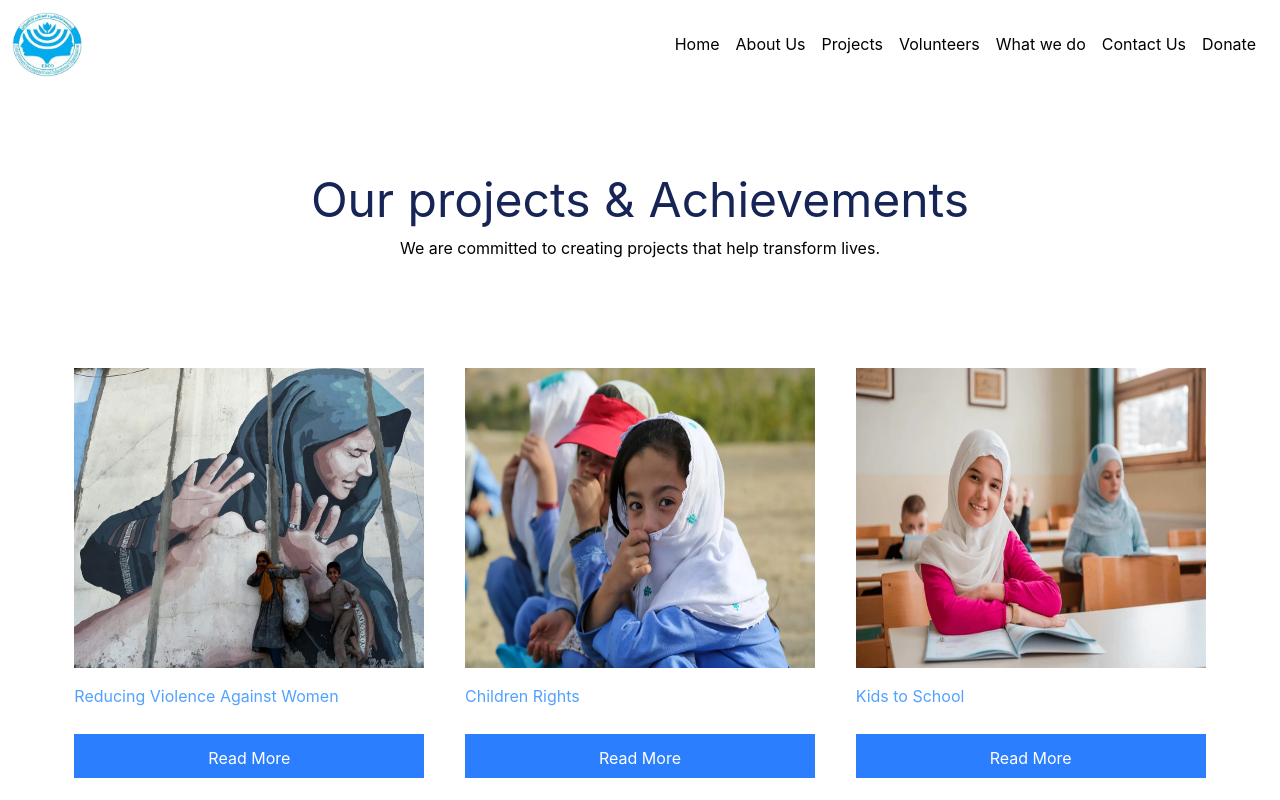
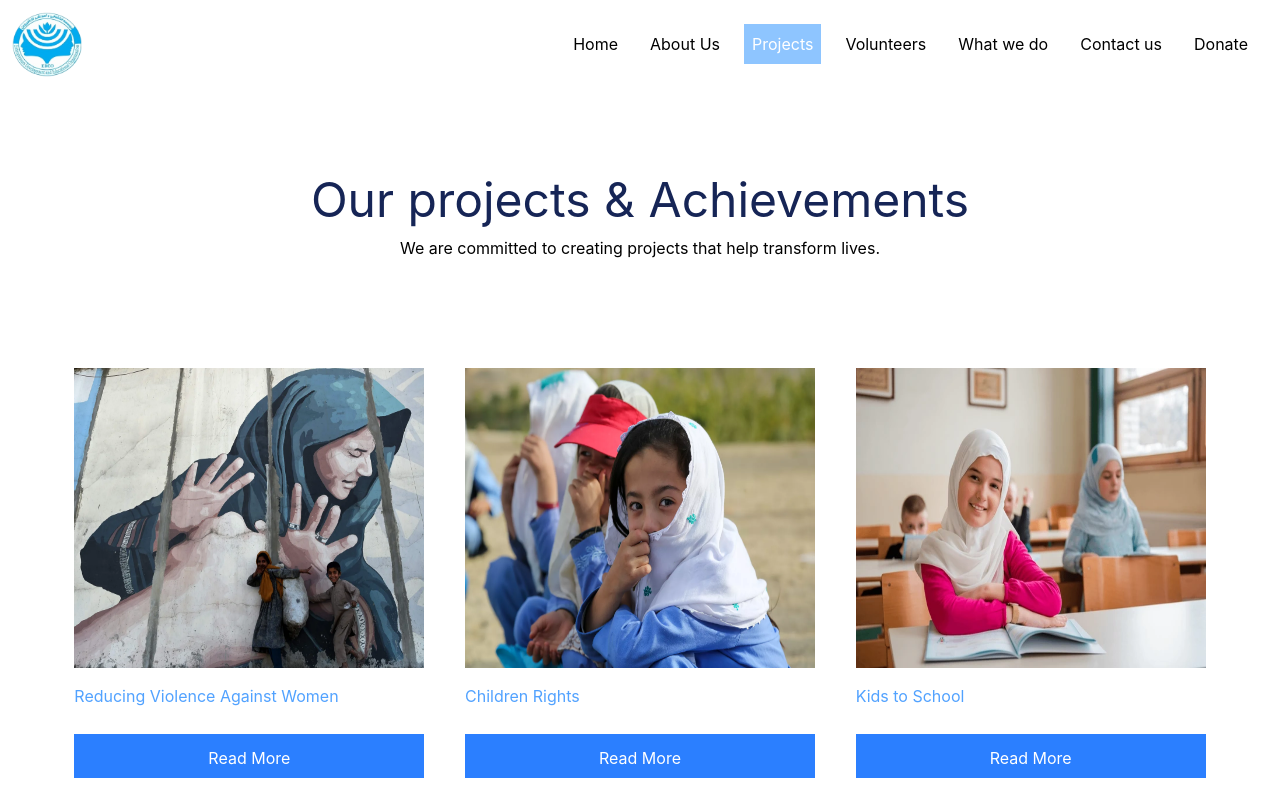
Before and after one commit to Bluetelecast/EDEO-Website, a React (Vite) app: page /projects in a window 1280 px wide. Shown: the top 800 px of the page. Built offline with nearby package versions, Linux system fonts and the light colour scheme.

Commit message:
added the header efects

```diff
--- a/src/Components/Header.jsx
+++ b/src/Components/Header.jsx
@@ -1,6 +1,7 @@
 import { Link, useNavigate } from 'react-router-dom';
 import logo from '../assets/logo.jpg'
 import { Bars2Icon } from '@heroicons/react/16/solid';
+import LinkItem from './LinkItem';
 const Header = ()=>{
     const navegate = useNavigate();
     return(
@@ -10,13 +11,14 @@ const Header = ()=>{
             </div>
           <Bars2Icon className='w-7 y-7 text-blue-500 cursor-pointer block sm:hidden'/>
             <nav className="hidden gap-4 p-3 sm:flex">
-                <Link to={''}>Home</Link>
-                <Link to={'/about'}>About Us</Link>
-                <Link to={'/projects'}>Projects</Link>
-                <Link to={'/volunteers'}>Volunteers</Link>
-                <Link to={'/what_we_do'}>What we do</Link>
-                <Link to={'/contacts'}>Contact Us</Link>
-                <Link to={'/donate'}>Donate</Link>
+
+                <LinkItem to={'/'} name={"Home"}/>
+                <LinkItem to={'/about'} name={"About Us"}/>
+                <LinkItem to={'/projects'} name={"Projects"}/>
+                <LinkItem to={'/volunteers'} name={"Volunteers"}/>
+                <LinkItem to={'/what_we_do'} name={"What we do"}/>
+                <LinkItem to={'/contacts'} name={"Contact us"}/>
+                <LinkItem to={'/donate'} name={"Donate"}/>
             </nav>
         </header>
     );
--- /dev/null
+++ b/src/Components/LinkItem.jsx
@@ -0,0 +1,10 @@
+import { Link, useLocation } from 'react-router-dom';
+
+const LinkItem = (props)=>{
+    const {pathname} = useLocation();
+
+    return(
+         <Link to={props.to} className={`p-2 transition-all duration-300 hover:bg-blue-300 hover:text-white  ${pathname===props.to?'bg-blue-300 text-white':''} `}>{props.name}</Link>
+    )
+}
+export default LinkItem;
```
